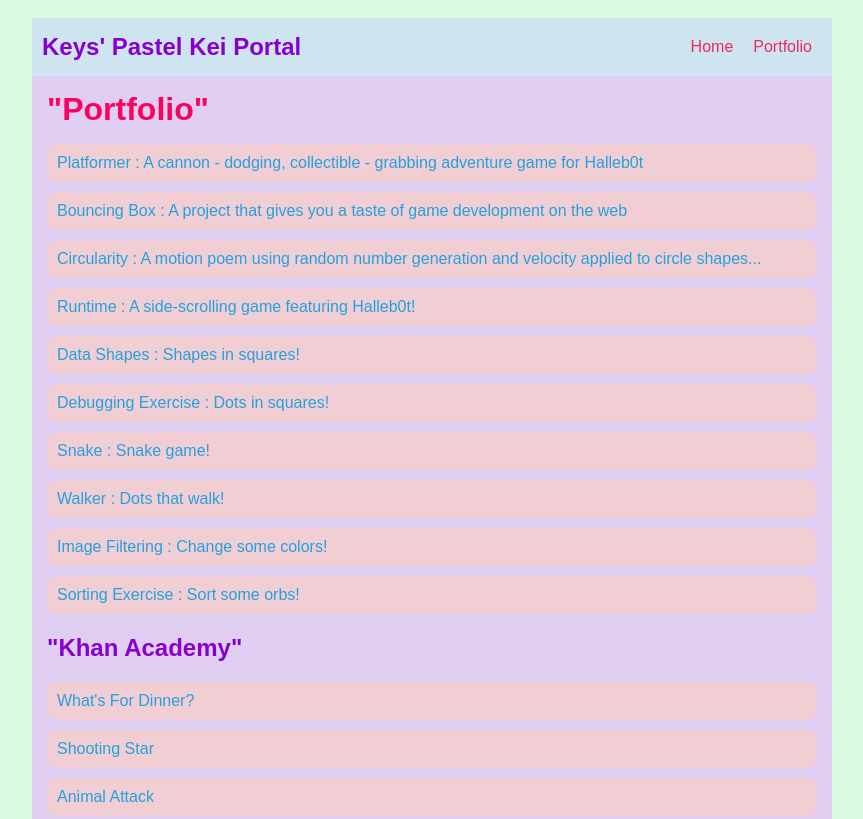
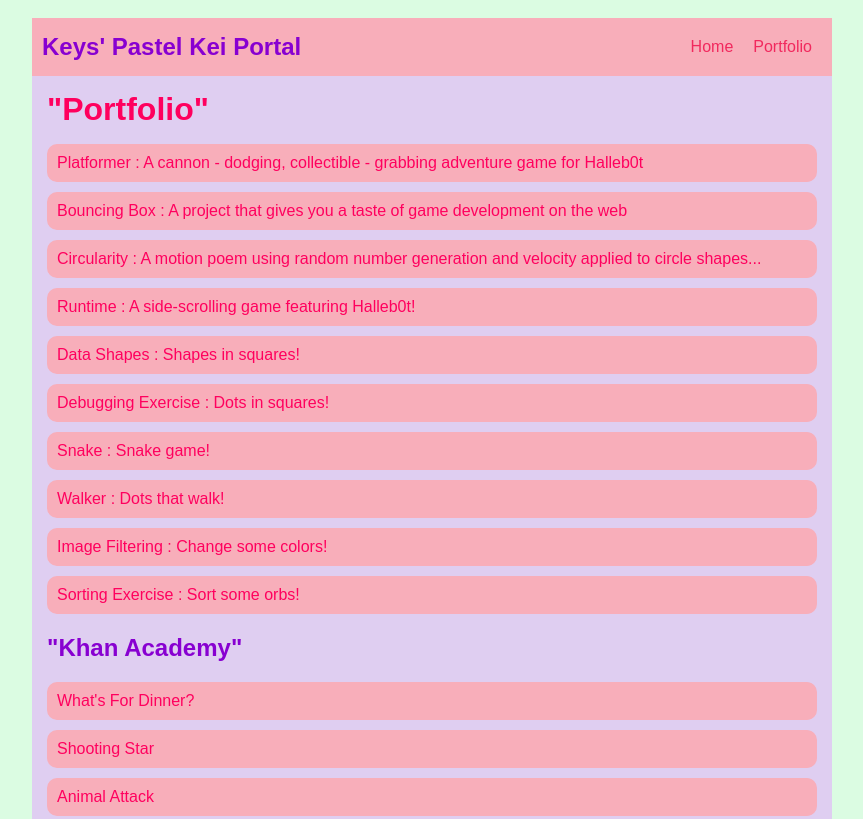
Before and after one commit to kiragarretson/kiragarretson.github.io, a plain HTML site: page portfolio.html in a window 1280 px wide. Shown: the top 819 px of the page, without its empty margins (208-1071 px from the left). Drawn offline with Linux system fonts and the light colour scheme.

Commit message:
FIXED COLORS HUZZAH

```diff
--- a/style.css
+++ b/style.css
@@ -11,7 +11,7 @@
 
    /* navigation menu */
    nav {
-       background: rgb(206, 229, 241);
+       background: rgb(248, 174, 186);
       margin: 0 auto;
        display: flex;
        padding: 10px;
@@ -64,7 +64,7 @@
 }
 
 #portfolio li {
-    background: rgb(241, 206, 212);
+    background: rgb(248, 174, 186);
     padding: 10px;
     border-radius: 10px;
     margin-bottom: 10px;
@@ -76,5 +76,5 @@
 
 #portfolio a {
     text-decoration: none;
-    color: rgb(35, 161, 224);
+    color: rgb(255, 0, 94);
 }
```
